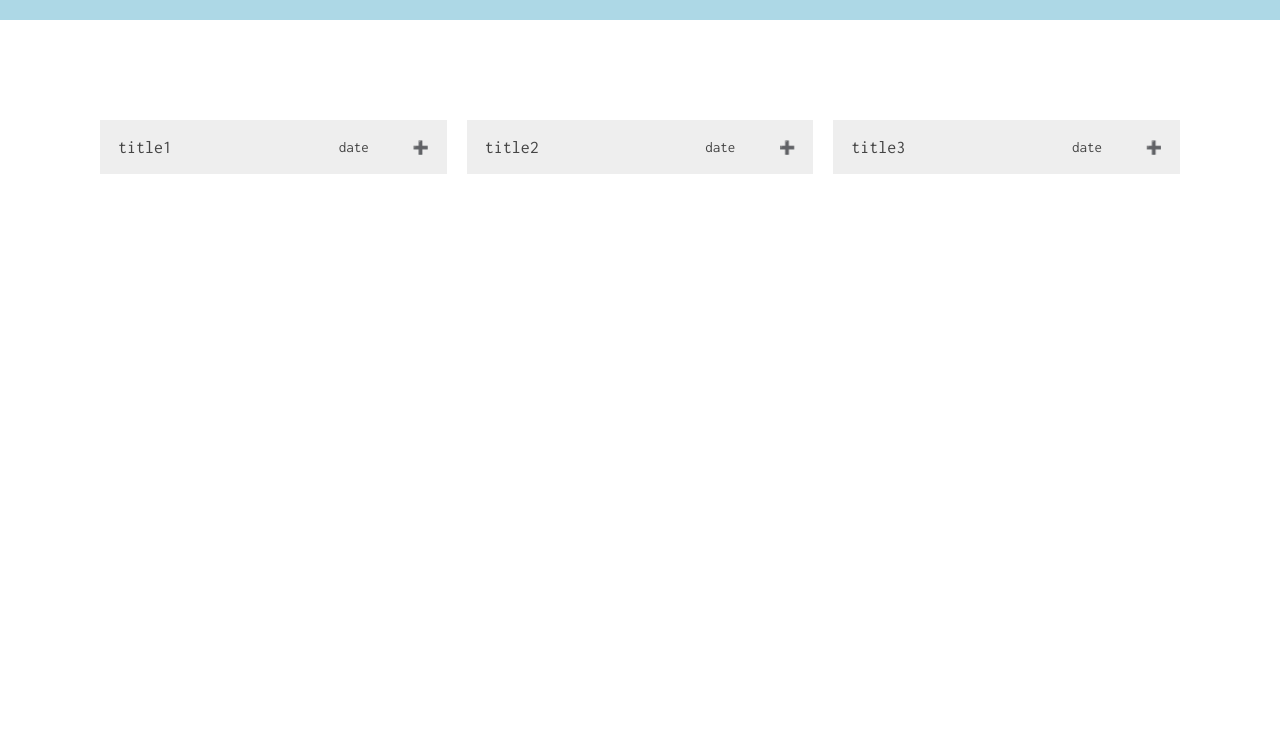
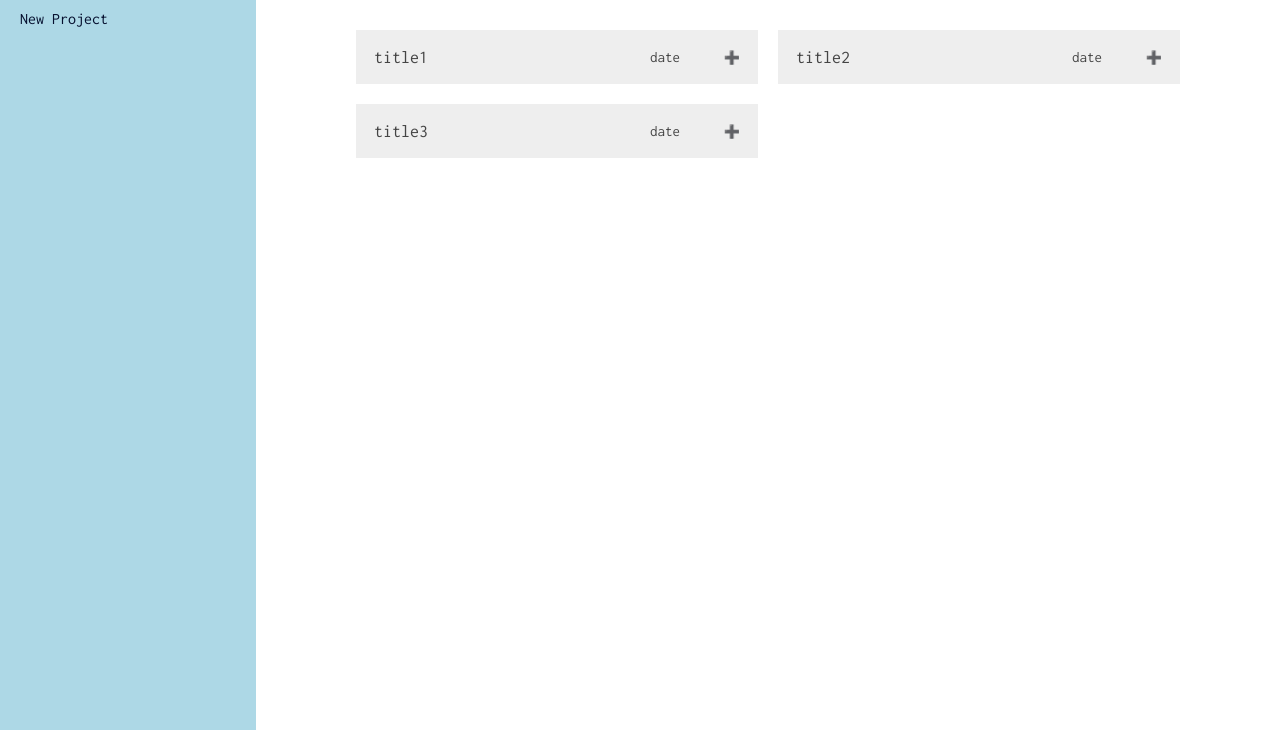
Before and after one commit to beaesq/js-todo, a website built with webpack: page dist/index.html in a window 1280 px wide. Shown: the part 70-800 px from the top of the page. Built offline with nearby package versions, Linux system fonts and the light colour scheme.

Commit message:
Change project header to project sidebar

```diff
--- a/src/display.js
+++ b/src/display.js
@@ -4,9 +4,9 @@ const display = (() => {
     divContainer.classList.add('main');
     divContainer.setAttribute('id', 'main');
 
-    const divHeader = document.createElement('div');
-    divHeader.classList.add('header');
-    divHeader.setAttribute('id', 'header');
+    const divSidebar = document.createElement('div');
+    divSidebar.classList.add('sidebar');
+    divSidebar.setAttribute('id', 'sidebar');
     const divLogo = document.createElement('div');
     divLogo.classList.add('logo');
     const divIcon = document.createElement('div');
@@ -19,10 +19,10 @@ const display = (() => {
 
     const divProjectTitle = document.createElement('div');
     divProjectTitle.setAttribute('id', 'project-title');
-    divHeader.appendChild(divProjectTitle);
+    divSidebar.appendChild(divProjectTitle);
 
-    divHeader.appendChild(divLogo);
-    divContainer.appendChild(divHeader);
+    divSidebar.appendChild(divLogo);
+    divContainer.appendChild(divSidebar);
 
     const divContent = document.createElement('div');
     divContent.classList.add('content');
--- a/src/style.css
+++ b/src/style.css
@@ -12,7 +12,7 @@
 
 
 body {
-  height: 100%;
+  height: 100vh;
   width: 100%;
   margin: 0px;
   padding: 0px;
@@ -20,33 +20,32 @@ body {
 
 #main {
   display: grid;
-  grid-template-areas:
-    "header"
-    "content";
-  grid-template-rows: auto 1fr;
+  grid-template-areas: "sidebar content";
+  grid-template-columns: clamp(225px, 20%, 275px) 1fr;
+  grid-auto-flow: column;
   background-color: lightgreen;
   height: 100%;
   width: 100%;
 }
 
 
-#header {
-  grid-area: header;
-  position: sticky;
-  top: 0;
+#sidebar {
+  grid-area: sidebar;
+
   background-color: lightblue;
   color: rgb(5, 15, 46);
-  height: 90px;
   display: grid;
-  grid-auto-flow: column;
-  grid-template-columns: auto 1fr auto;
+  grid-template-rows: 50px auto 1fr;
   align-items: center;
   padding: 0px 20px;
-  grid-template-areas: "logo project-title links";
+  grid-template-areas:
+    "logo"
+    "project-title"
+    "links";
   gap: 30px;
 }
 
-#header>.logo {
+#sidebar>.logo {
   grid-area: logo;
   font-size: 20px;
   align-content: center;
@@ -55,11 +54,11 @@ body {
   gap: 5px;
 }
 
-#header>.logo svg {
+#sidebar>.logo svg {
   height: 20px;
 }
 
-#header>.project-title {
+#sidebar>.project-title {
   grid-area: project-title;
 }
 
@@ -69,7 +68,8 @@ body {
   padding: 100px;
 
   display: grid;
-  grid-template-columns: repeat(auto-fit, minmax(250px, 1fr));
+  grid-template-columns: repeat(auto-fit, minmax(300px, 1fr));
+  align-content: flex-start;
   gap: 20px;
 }
 
```
Also changed, not shown: dist/index.main.js.
